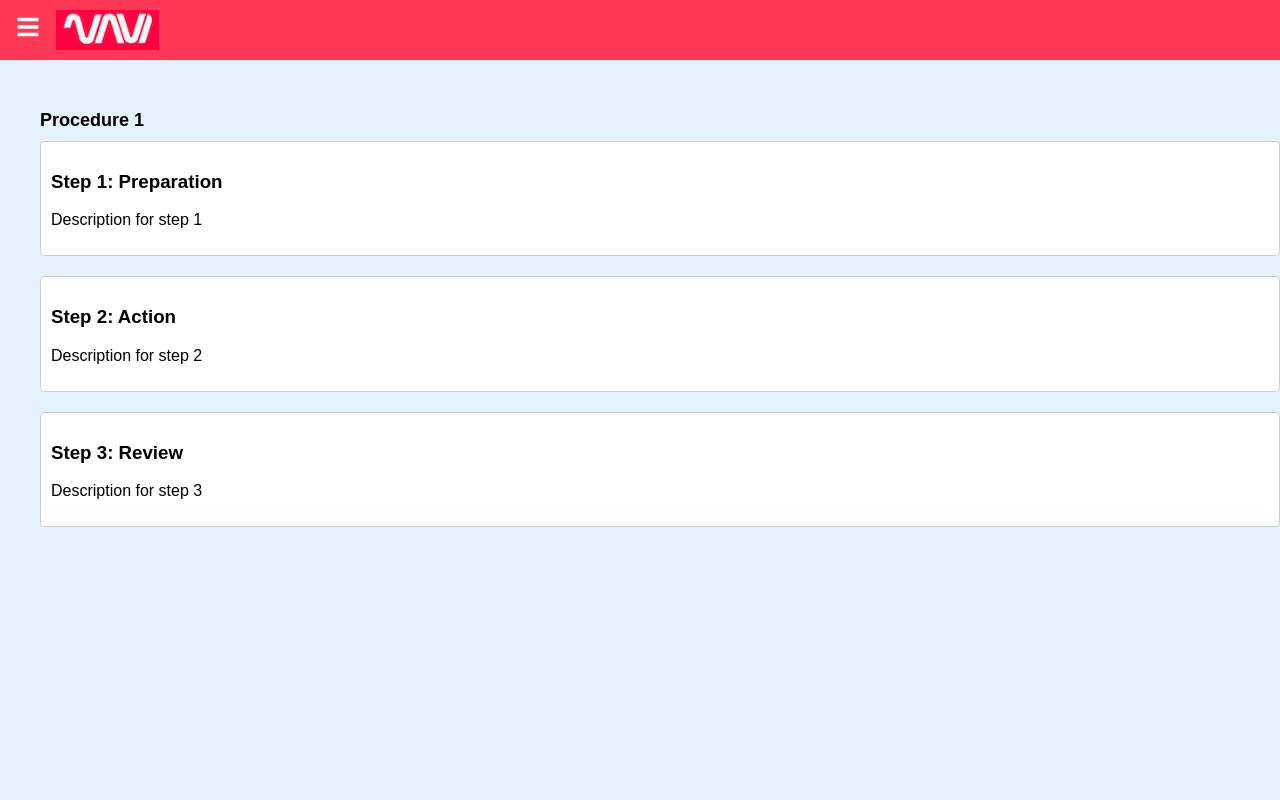
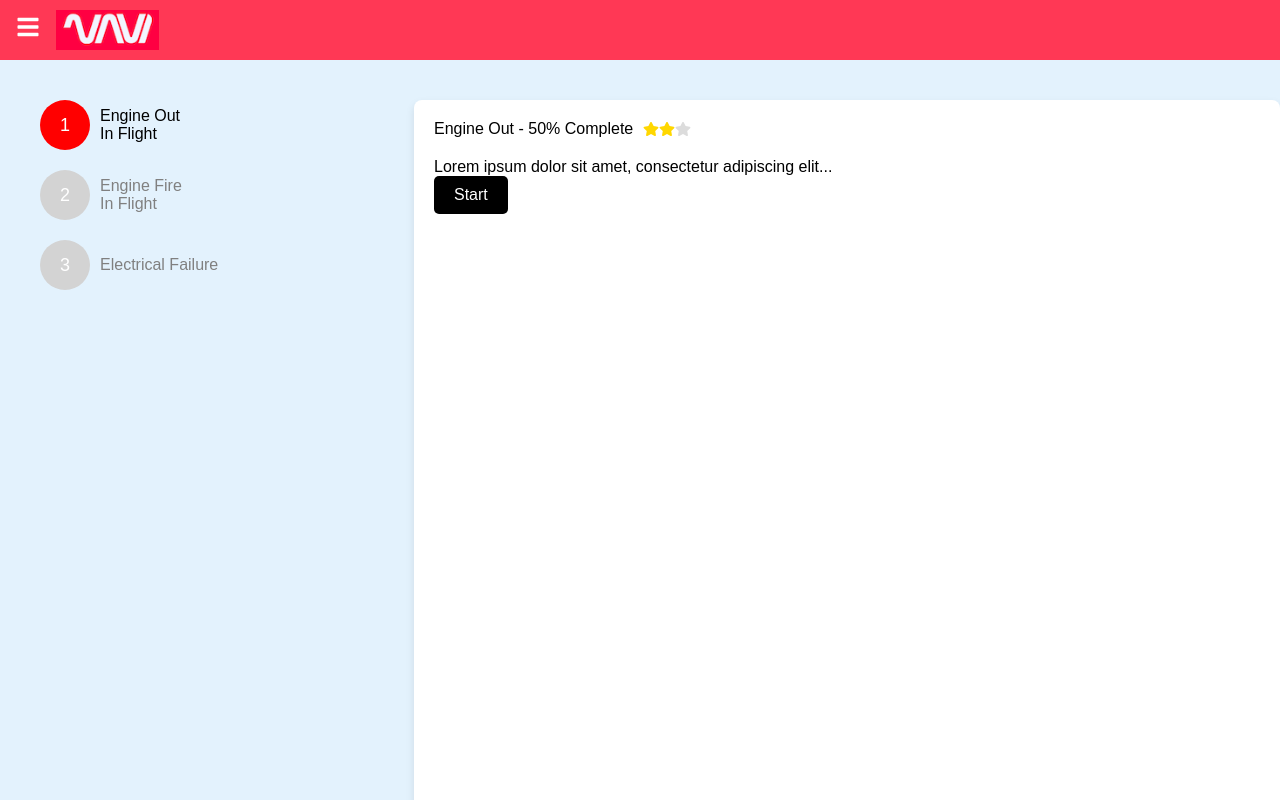
Before and after one commit to coderquill/navi, a React (Create React App) app in the folder coding-assignment/: page /procedure/1 in a window 1280 px wide. Built offline with nearby package versions, Linux system fonts and the light colour scheme.

Commit message:
Add procedure page

```diff
--- a/coding-assignment/src/App.tsx
+++ b/coding-assignment/src/App.tsx
@@ -2,7 +2,8 @@ import React, { useState } from 'react';
 import { BrowserRouter as Router, Route, Routes, Navigate } from 'react-router-dom';
 import Sidebar from './components/Sidebar';
 import Dashboard from './components/Dashboard';
-import ProceduralTrainer from './components/ProceduralTrainer';
+// import ProceduralTrainer from './components/ProceduralTrainer';
+import ProcedurePage from './components/ProcedurePage';
 import { FaBars } from 'react-icons/fa';
 import './App.css';
 
@@ -29,7 +30,8 @@ const App: React.FC = () => {
         <div className={`content ${sidebarVisible ? 'shifted' : ''}`}>
           <Routes>
             <Route path="/dashboard" element={<Dashboard />} />
-            <Route path="/procedure/:id" element={<ProceduralTrainer />} />
+            {/* <Route path="/procedure/:id" element={<ProceduralTrainer />} /> */}
+            <Route path="/procedure/:id" element={<ProcedurePage />} />
             <Route path="/" element={<Navigate to="/dashboard" />} />
           </Routes>
         </div>
--- a/coding-assignment/src/components/Dashboard.tsx
+++ b/coding-assignment/src/components/Dashboard.tsx
@@ -1,7 +1,7 @@
 import React from 'react';
 import { Link } from 'react-router-dom';
 import styled from 'styled-components';
-import { FaArrowRight, FaStar } from 'react-icons/fa';
+import { FaArrowRight, FaStar } from 'react-icons/fa'; // Import necessary icons
 import card1 from '../images/card1.png';
 import card2 from '../images/card2.png';
 import card3 from '../images/card3.png';
@@ -11,27 +11,27 @@ const DashboardContainer = styled.div`
   flex-direction: column;
   background-color: #e3f2fd; /* Faint baby blue background */
   padding: 20px;
-  height: 100vh;
-  overflow: hidden;
+  height: 100vh; /* Full viewport height */
+  overflow: hidden; /* Prevent scrolling */
 `;
 
 const CardsContainer = styled.div`
   display: flex;
   overflow-x: auto;
   padding: 20px;
-  gap: 25px;
-  width: 100%;
-  height: 40vh;
+  gap: 20px; /* Add gap between cards */
+  width: 100%; /* Full width */
+  height: 40vh; /* Adjust height to take less of the viewport height */
   &::-webkit-scrollbar {
-    height: 6px;
-    background: #cfd8dc;
+    height: 6px;  /* Thin scrollbar */
+    background: #cfd8dc;  /* Scrollbar background color (slightly darker) */
   }
   &::-webkit-scrollbar-thumb {
-    background: #90a4ae;
+    background: #90a4ae; /* Thumb color */
     border-radius: 3px;
   }
   &::-webkit-scrollbar-thumb:hover {
-    background: #607d8b;
+    background: #607d8b; /* Thumb color on hover */
   }
 `;
 
@@ -39,20 +39,20 @@ const RecentProceduresContainer = styled.div`
   display: flex;
   overflow-x: auto;
   padding: 20px;
-  gap: 25px;
-  width: 100%;
-  scrollbar-width: none;
+  gap: 20px; /* Add gap between cards */
+  width: 100%; /* Full width */
+  scrollbar-width: none; /* Hide scrollbar for Firefox */
   &::-webkit-scrollbar {
-    display: none;
+    display: none; /* Hide scrollbar for WebKit browsers */
   }
 `;
 
 const RecentProcedureCard = styled(Link)`
-  background: #f5f5f5;
+  background: #f5f5f5; /* Light gray background */
   border-radius: 8px;
   box-shadow: 0 4px 8px rgba(0, 0, 0, 0.1);
-  width: 150px;
-  height: 120px;
+  width: 150px; /* Smaller width */
+  height: 120px; /* Smaller height */
   flex-shrink: 0;
   position: relative;
   text-decoration: none;
@@ -86,9 +86,9 @@ const StarsContainer = styled.div`
 `;
 
 const Star = styled(FaStar)`
-  color: #dcdcdc;
+  color: #dcdcdc; /* Gray color for empty stars */
   &.filled {
-    color: #ffffff;
+    color: #ffffff; /* White color for filled stars */
   }
 `;
 
@@ -96,8 +96,8 @@ const Card = styled(Link)`
   background: #fff;
   border-radius: 8px;
   box-shadow: 0 4px 8px rgba(0, 0, 0, 0.1);
-  width: 300px;
-  height: 100%;
+  width: 300px; /* Adjust width for a vertical rectangle shape */
+  height: 100%; /* Adjust height to fill the container */
   flex-shrink: 0;
   position: relative;
   text-decoration: none;
@@ -127,9 +127,9 @@ const CardImage = styled.div<{ backgroundImage: string }>`
 const CardContent = styled.div`
   display: flex;
   flex-direction: column;
-  justify-content: center;
-  align-items: center;
-  height: 40%;
+  justify-content: center; /* Center the content vertically */
+  align-items: center; /* Center the content horizontally */
+  height: 40%; /* Start slightly below the middle */
 `;
 
 const CompletionPercentage = styled.div`
@@ -156,8 +156,8 @@ const CardSubtitle = styled.p`
 
 const CardIcons = styled.div`
   display: flex;
-  justify-content: center;
-  gap: 20px;
+  justify-content: center; /* Center the icons */
+  gap: 20px; /* Space out the icons */
   margin-top: 10px;
 `;
 
--- /dev/null
+++ b/coding-assignment/src/components/ProcedurePage.tsx
@@ -0,0 +1,150 @@
+import React, { useState, useEffect } from 'react';
+import { useParams } from 'react-router-dom';
+import styled from 'styled-components';
+import { FaStar } from 'react-icons/fa';
+import { startProcedure } from '../utils/procedureUtils';
+
+const PageContainer = styled.div`
+  display: flex;
+  flex-direction: row;
+  padding: 20px;
+  height: 100vh;
+`;
+
+const StepsContainer = styled.div`
+  width: 30%;
+  padding-right: 20px;
+`;
+
+const Step = styled.div<{ isActive: boolean }>`
+  display: flex;
+  align-items: center;
+  margin-bottom: 20px;
+  color: ${({ isActive }) => (isActive ? 'black' : 'gray')};
+  cursor: ${({ isActive }) => (isActive ? 'pointer' : 'not-allowed')};
+`;
+
+const StepCircle = styled.div<{ isActive: boolean }>`
+  width: 50px;
+  height: 50px;
+  border-radius: 50%;
+  background-color: ${({ isActive }) => (isActive ? 'red' : 'lightgray')};
+  display: flex;
+  align-items: center;
+  justify-content: center;
+  color: white;
+  font-size: 18px;
+  margin-right: 10px;
+`;
+
+const StepDetails = styled.div`
+  flex: 1;
+`;
+
+const ContentContainer = styled.div`
+  width: 70%;
+  padding: 20px;
+  background-color: #fff;
+  border-radius: 8px;
+  box-shadow: 0 4px 8px rgba(0, 0, 0, 0.1);
+`;
+
+const CompletionPercentage = styled.div`
+  display: flex;
+  align-items: center;
+  margin-bottom: 20px;
+`;
+
+const StarsContainer = styled.div`
+  display: flex;
+  margin-left: 10px;
+`;
+
+const StarIcon = styled(FaStar)<{ filled: boolean }>`
+  color: ${({ filled }) => (filled ? '#ffd700' : '#dcdcdc')};
+`;
+
+const StartButton = styled.button`
+  padding: 10px 20px;
+  font-size: 16px;
+  color: white;
+  background-color: black;
+  border: none;
+  border-radius: 5px;
+  cursor: pointer;
+`;
+
+const stepsData = [
+  {
+    id: 1,
+    title: 'Engine Out',
+    subtitle: 'In Flight',
+    isActive: true,
+    percentage: 50,
+    stars: 2,
+    description: 'Lorem ipsum dolor sit amet, consectetur adipiscing elit...'
+  },
+  {
+    id: 2,
+    title: 'Engine Fire',
+    subtitle: 'In Flight',
+    isActive: false,
+    percentage: 0,
+    stars: 0,
+    description: 'Vestibulum auctor dapibus neque...'
+  },
+  {
+    id: 3,
+    title: 'Electrical Failure',
+    subtitle: '',
+    isActive: false,
+    percentage: 0,
+    stars: 0,
+    description: 'Cras eu orci quam...'
+  }
+];
+
+const ProcedurePage: React.FC = () => {
+  const { id } = useParams<{ id: string }>();
+  const [steps, setSteps] = useState(stepsData);
+
+  useEffect(() => {
+
+  }, [id]);
+
+  const handleStart = (stepId: number) => {
+    if (steps[0].id === stepId) {
+      startProcedure(stepId);
+    }
+  };
+
+  return (
+    <PageContainer>
+      <StepsContainer>
+        {steps.map((step) => (
+          <Step key={step.id} isActive={step.isActive} onClick={() => step.isActive && handleStart(step.id)}>
+            <StepCircle isActive={step.isActive}>{step.id}</StepCircle>
+            <StepDetails>
+              <div>{step.title}</div>
+              <div>{step.subtitle}</div>
+            </StepDetails>
+          </Step>
+        ))}
+      </StepsContainer>
+      <ContentContainer>
+        <CompletionPercentage>
+          {steps[0].title} - {steps[0].percentage}% Complete
+          <StarsContainer>
+            {[...Array(3)].map((_, index) => (
+              <StarIcon key={index} filled={index < steps[0].stars} />
+            ))}
+          </StarsContainer>
+        </CompletionPercentage>
+        <div>{steps[0].description}</div>
+        <StartButton onClick={() => handleStart(steps[0].id)}>Start</StartButton>
+      </ContentContainer>
+    </PageContainer>
+  );
+};
+
+export default ProcedurePage;
--- /dev/null
+++ b/coding-assignment/src/utils/procedureUtils.ts
@@ -0,0 +1,3 @@
+export const startProcedure = (stepId: number) => {
+  console.log(`Starting procedure for step ${stepId}`);
+};
```
